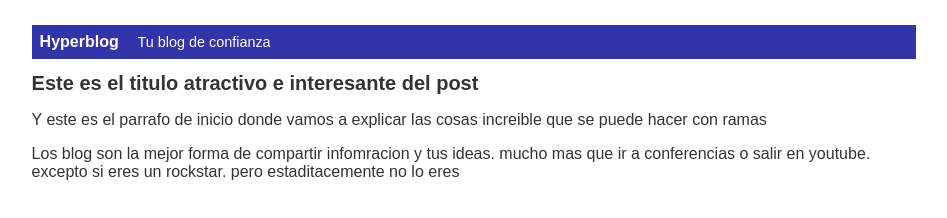
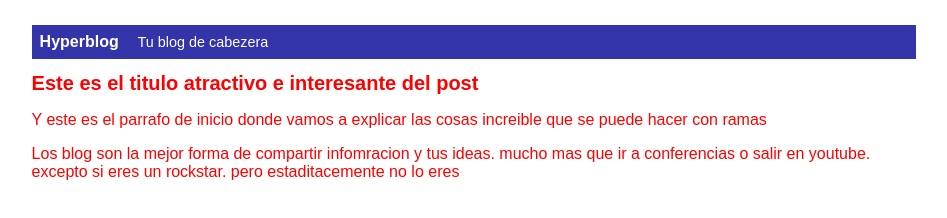
Before and after one commit to Abdielmosquera1/hyperblog, a plain HTML site: page index.html in a window 1280 px wide. Shown: the whole page, without its empty margins (166-1113 px from the left). Drawn offline with Linux system fonts and the light colour scheme.

Commit message:
modifique la cabezera y el color

```diff
--- a/Css/estilo.css
+++ b/Css/estilo.css
@@ -1,6 +1,6 @@
 body
 {
-  color: #333;
+  color: red;
   text-align: center;
   font-family: "Arial";
   font-size: 16px
--- a/index.html
+++ b/index.html
@@ -8,7 +8,7 @@
     <div id="container">
       <div id="cabezera">
         Hyperblog
-        <span id="tagline"> Tu blog de confianza</span>
+        <span id="tagline"> Tu blog de cabezera</span>
         </div>
 <div id="post">
     <h1>Este es el titulo atractivo e interesante del post</h1>
@@ -16,6 +16,5 @@
 <p>Los blog son la mejor forma de compartir infomracion y tus ideas. mucho mas que ir a conferencias o salir en youtube. excepto si eres un rockstar. pero estaditacemente no lo eres</p>
 </div>
 </div>
-
-  </body>
+</body>
 </html>
```
